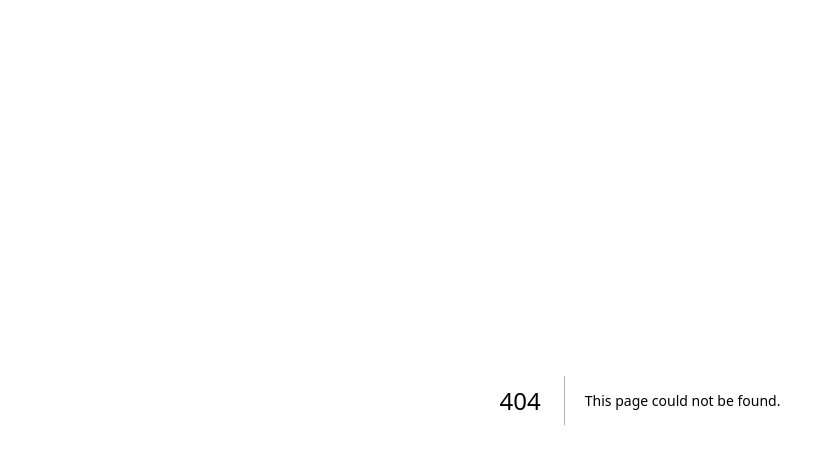
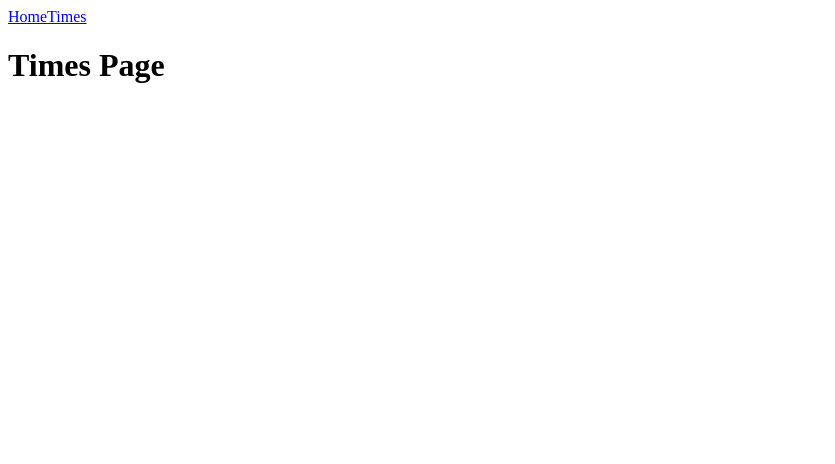
Before and after one commit to LanceC93/TimeTracker, a Next.js app in the folder timetracker/: page /times in a window 1280 px wide. Before the commit this address had no page. Shown: the top 464 px of the page, without its empty margins (0-835 px from the left). Built offline with nearby package versions, Linux system fonts and the light colour scheme.

Commit message:
added second page and navbar

```diff
--- /dev/null
+++ b/timetracker/app/_components/Navbar.js
@@ -0,0 +1,10 @@
+import Link from "next/link";
+
+export default function Navbar() {
+    return(
+    <div>
+        <Link href = "/">Home</Link>
+        <Link href = "/times">Times</Link>
+    </div>
+    );
+}
--- a/timetracker/app/globals.css
+++ b/timetracker/app/globals.css
@@ -0,0 +1,4 @@
+.navbar{
+    padding: 1em;
+    background-color: yellow;
+}
--- a/timetracker/app/layout.tsx
+++ b/timetracker/app/layout.tsx
@@ -1,3 +1,5 @@
+import Navbar from './_components/Navbar.js';
+
 export default function RootLayout({
     children,
 }: {
@@ -6,7 +8,10 @@ export default function RootLayout({
     return (
         <html>
             <head></head>
-            <body>{children}</body>
+            <body>
+                <Navbar></Navbar>
+                {children}
+            </body>
         </html>
     );
 }
--- /dev/null
+++ b/timetracker/app/times/page.tsx
@@ -0,0 +1,5 @@
+export default function TimesPages() {
+    return (
+        <h1>Times Page</h1>
+    );
+}
--- a/timetracker/package.json
+++ b/timetracker/package.json
@@ -10,7 +10,7 @@
   },
   "dependencies": {
     "next": "14.2.3",
-    "react": "^18",
+    "react": "^18.3.1",
     "react-dom": "^18"
   },
   "devDependencies": {
```
Also changed, not shown: 1 other file (tests, documents, lock files or other folders).
